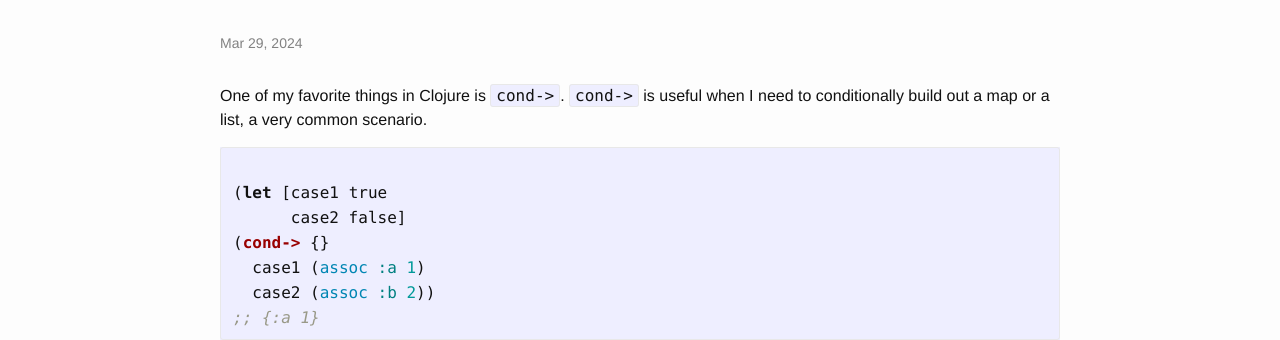
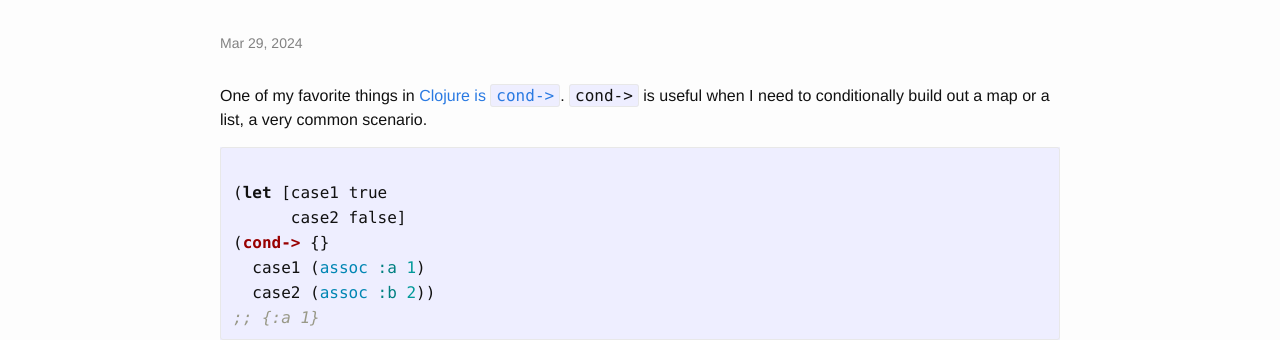
Before and after one commit to joannecheng/joannecheng.github.io, a Jekyll site: the page built from _posts/2024-03-29-elixir-then.markdown, in a window 1280 px wide. Shown: the part 214-554 px from the top of the page. Built offline with Jekyll 4.4.1, drawn with Linux system fonts in a browser that asks for light colours; nearby versions of some CDN libraries; library files that are not in the unit come from our copies; some of the changed lines change nothing that is shown.

Commit message:
edit paragraph

````diff
--- a/_posts/2024-03-29-elixir-then.markdown
+++ b/_posts/2024-03-29-elixir-then.markdown
@@ -4,7 +4,7 @@ title: Replicating Clojure's Conditional Threading in Elixir
 date: 2024-03-29
 tags: programming elixir clojure
 ---
-One of my favorite things in Clojure is `cond->`. `cond->` is useful when I need to conditionally build out a map or a list, a very common scenario.
+One of my favorite things in [Clojure is `cond->`](https://clojuredocs.org/clojure.core/cond-%3E). `cond->` is useful when I need to conditionally build out a map or a list, a very common scenario.
 
 ```clojure
 
````
